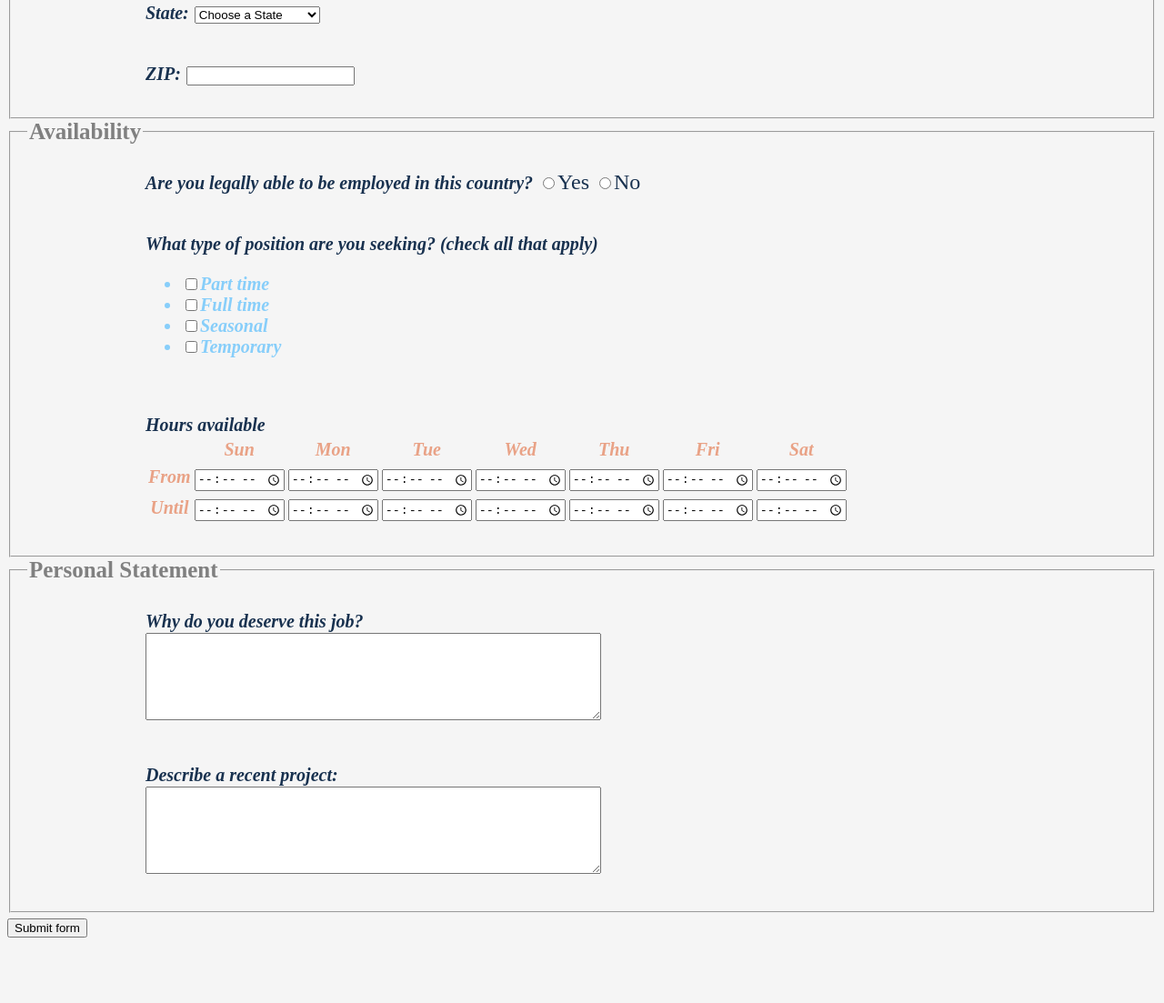
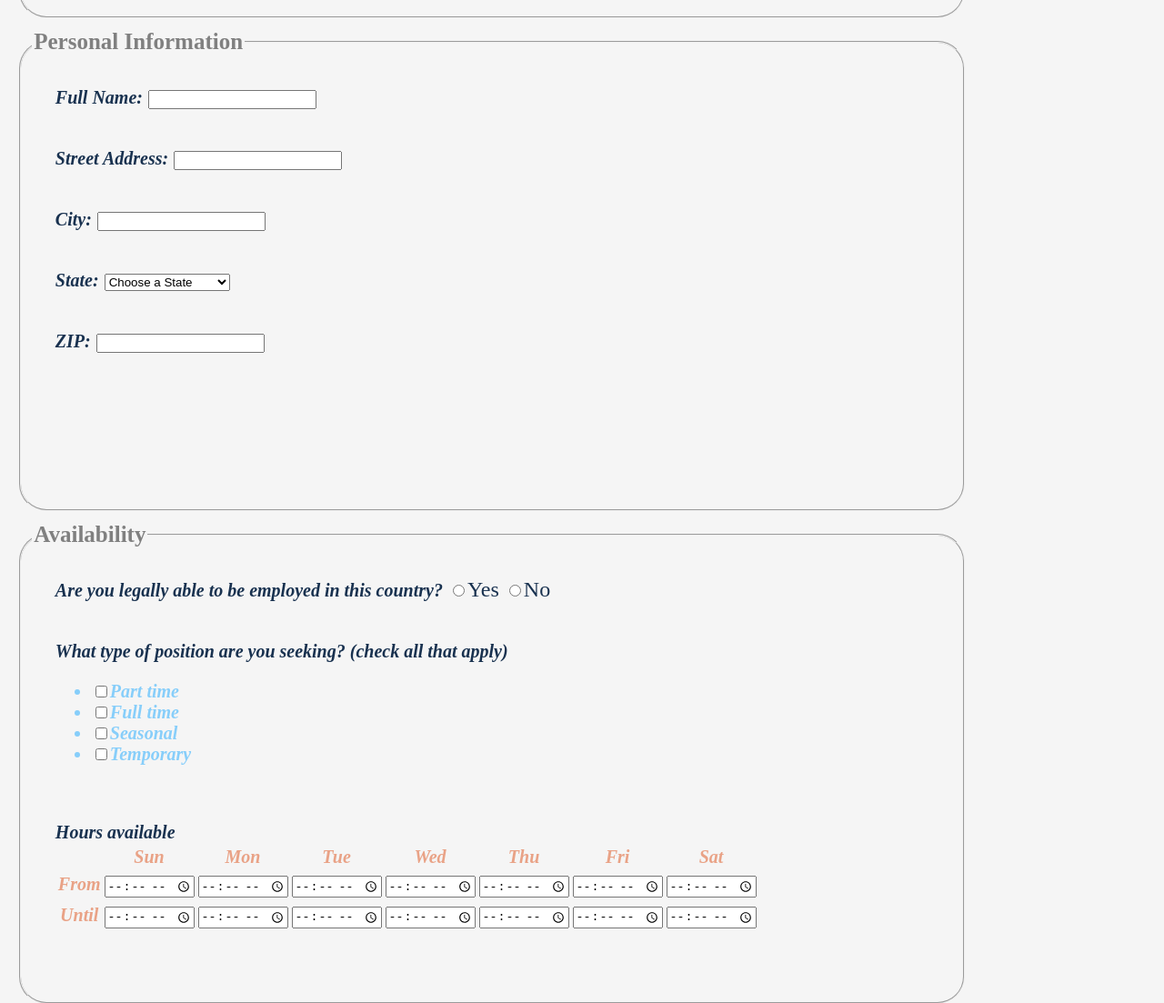
Before and after one commit to kexinw3-1764956/kexinw3-1764956.github.io, a plain HTML site: page jobApplicationForm.html in a window 1280 px wide. Shown: the part 594-1697 px from the top of the page at 91% size. Before the commit the page ends 1633 px from the top, so only its background shows below. Drawn offline with Linux system fonts and the light colour scheme.

Commit message:
Add files via upload

```diff
--- a/style.css
+++ b/style.css
@@ -35,17 +35,34 @@ h2 {
 
 }
 
-.listyle{
+.listyle {
     font-style: oblique;
     font-size: 20px;
     font-weight: bold;
     color: lightskyblue;
 }
 
-.tdstyle{
+.tdstyle {
     font-style: oblique;
     font-size: 20px;
     font-weight: bold;
     color: rgb(233, 162, 134);
 
 }
+
+fieldset {
+    width: 80%;
+    margin: 1%;
+    padding: 1%;
+    height: 500px;
+    border-radius:30px;
+
+}
+
+textarea{
+    border: solid 8px black;
+    text-align: center;
+    margin-left: auto;
+    margin-right: auto;
+    margin-bottom: 10px;
+}
```
